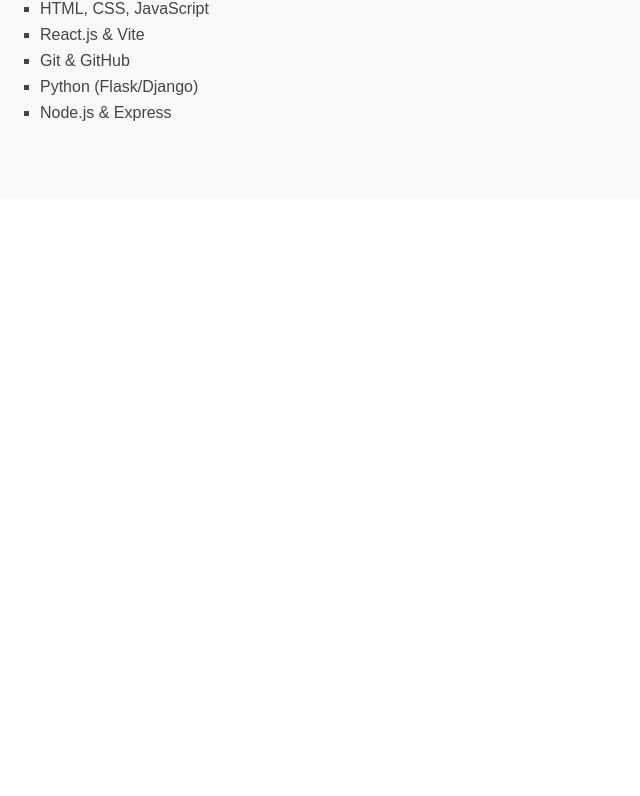
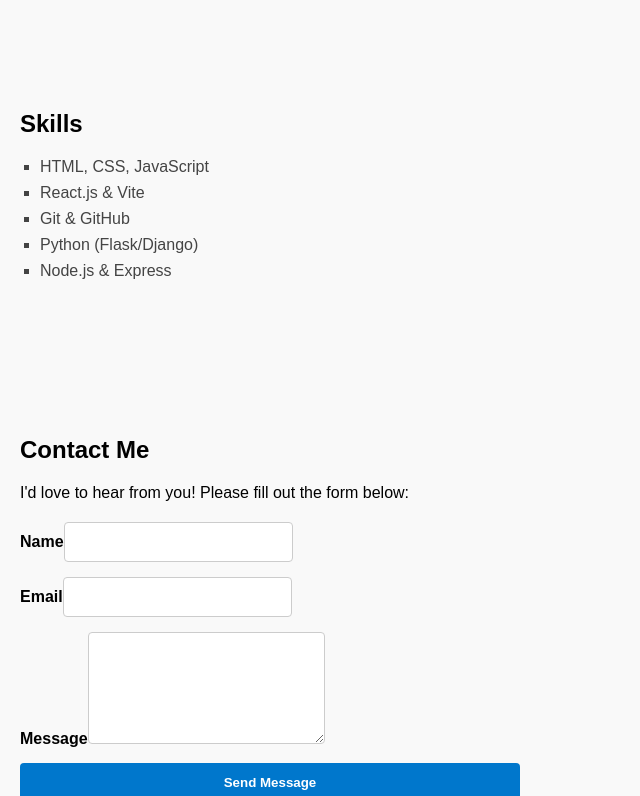
Before and after one commit to GiddyKobby/gideon-portfolio, a React (Vite) app: page / in a window 1280 px wide. Shown: the part 1999-2795 px from the top of the page, without its empty margins (0-640 px from the left). Before the commit the page ends 2197 px from the top, so only its background shows below. Built offline with nearby package versions, Linux system fonts and the light colour scheme.

Commit message:
Added contact and thank you page

```diff
--- a/src/App.jsx
+++ b/src/App.jsx
@@ -1,21 +1,28 @@
+
+
 import Hero from './components/Hero';
 import About from './components/About';
 import Education from './components/Education';
 import Experience from './components/Experience';
 import Projects from './components/Projects';
 import Skills from './components/Skills';
+import Navbar from './components/Navbar';
+import Contact from './components/Contact';
 import './index.css';
 
 function App() {
   return (
-    <div>
+    <>
+  <Navbar />
   <Hero />
   <About />
   <Education />
   <Experience />
   <Projects />
   <Skills />
-    </div>
+  <Contact />
+</>
+
   );
 }
 
--- /dev/null
+++ b/src/components/Contact.jsx
@@ -0,0 +1,42 @@
+// src/components/Contact.jsx
+import React from "react";
+
+const Contact = () => {
+  return (
+    <section id="contact" className="section">
+      <div className="container">
+        <h2>Contact Me</h2>
+        <p>I'd love to hear from you! Please fill out the form below:</p>
+
+        <form
+          name="contact"
+          method="POST"
+          data-netlify="true"
+          action="/thank-you"
+          className="contact-form"
+        >
+          <input type="hidden" name="form-name" value="contact" />
+
+          <div>
+            <label htmlFor="name">Name</label>
+            <input type="text" name="name" id="name" required />
+          </div>
+
+          <div>
+            <label htmlFor="email">Email</label>
+            <input type="email" name="email" id="email" required />
+          </div>
+
+          <div>
+            <label htmlFor="message">Message</label>
+            <textarea name="message" id="message" rows="5" required></textarea>
+          </div>
+
+          <button type="submit">Send Message</button>
+        </form>
+      </div>
+    </section>
+  );
+};
+
+export default Contact;
--- /dev/null
+++ b/src/components/Navbar.jsx
@@ -0,0 +1,19 @@
+import React from "react";
+
+const Navbar = () => {
+  return (
+    <nav className="navbar">
+      <ul>
+        <li><a href="#hero">Home</a></li>
+        <li><a href="#about">About</a></li>
+        <li><a href="#education">Education</a></li>
+        <li><a href="#experience">Experience</a></li>
+        <li><a href="#projects">Projects</a></li>
+        <li><a href="#skills">Skills</a></li>
+        <li><a href="#contact">Contact</a></li>
+      </ul>
+    </nav>
+  );
+};
+
+export default Navbar;
--- a/src/index.css
+++ b/src/index.css
@@ -109,3 +109,52 @@
 .skills-list li {
   margin-bottom: 8px;
 }
+
+.contact-btn {
+  display: inline-block;
+  margin-top: 20px;
+  padding: 12px 24px;
+  background-color: #0077cc;
+  color: #fff;
+  text-decoration: none;
+  border-radius: 5px;
+  font-weight: bold;
+}
+
+.contact-btn:hover {
+  background-color: #005fa3;
+}
+
+.contact-form {
+  margin-top: 20px;
+  display: flex;
+  flex-direction: column;
+  gap: 15px;
+  max-width: 500px;
+}
+
+.contact-form input,
+.contact-form textarea {
+  padding: 10px;
+  font-size: 1rem;
+  border: 1px solid #ccc;
+  border-radius: 4px;
+}
+
+.contact-form label {
+  font-weight: bold;
+}
+
+.contact-form button {
+  padding: 12px;
+  background-color: #0077cc;
+  color: white;
+  font-weight: bold;
+  border: none;
+  border-radius: 4px;
+  cursor: pointer;
+}
+
+.contact-form button:hover {
+  background-color: #005fa3;
+}
```
Also changed, not shown: 5 other files (tests, documents, lock files or other folders). Lines whose indentation alone changed are shown as unchanged.
